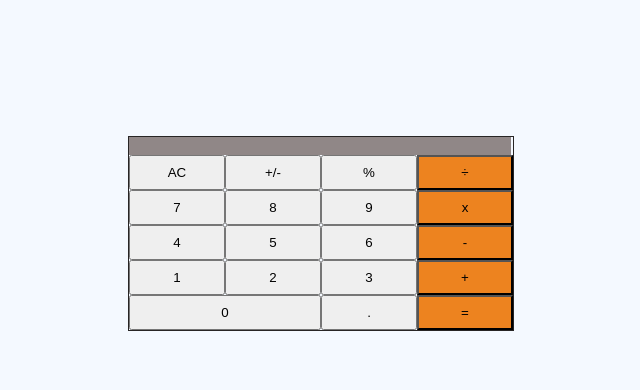
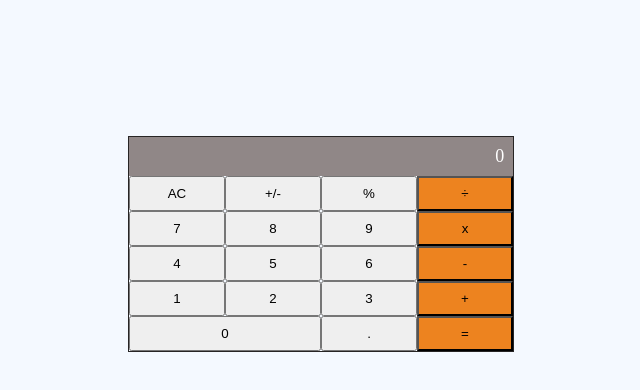
Before and after one commit to TracyMuso/Math-Magicians, a React (Create React App) app: page / in a window 1280 px wide. Shown: the top 390 px of the page, without its empty margins (327-967 px from the left). Built offline with nearby package versions, Linux system fonts and the light colour scheme.

Commit message:
complete event handlers

```diff
--- a/src/App.css
+++ b/src/App.css
@@ -17,7 +17,7 @@ body {
 }
 
 #inputVal {
-  width: 22.8rem;
+  width: 22.9rem;
   background-color: rgb(144, 135, 135);
   text-align: end;
   padding: 0.55rem;
--- a/src/components/calculator.js
+++ b/src/components/calculator.js
@@ -7,31 +7,30 @@ export default class Calculator extends React.Component {
   constructor(props) {
     super(props);
     this.state = {
-      obj: {
-        total: null,
-        next: null,
-        operation: null,
-      },
-      display: '',
+      total: null,
+      next: null,
+      operation: null,
+      display: 0,
     };
+    this.handleChange = this.handleChange.bind(this);
   }
 
   handleChange(e) {
-    const output = calculate(this.state, e.target.textContent);
-    this.setState(output);
+    const btn = e.target.value;
+    this.setState((prevState) => ({ ...calculate(prevState, btn) }), this.displayOutput);
+  }
+
+  displayOutput() {
+    const { total, next } = this.state;
+    if (!next && !total) this.setState({ display: '0' });
+    else this.setState({ display: next ?? total });
   }
 
   render() {
-    const { total, next, operation } = this.state;
+    const { display } = this.state;
     return (
       <div id="calculator">
-        <div id="inputVal">
-          {total}
-          {' '}
-          {operation}
-          {' '}
-          {next}
-        </div>
+        <div id="inputVal">{ display }</div>
         <div id="row1">
           <Button label="AC" id="clear" handleChange={this.handleChange} />
           <Button label="+/-" id="switchSign" handleChange={this.handleChange} />
--- a/src/logic/calculate.js
+++ b/src/logic/calculate.js
@@ -1,7 +1,9 @@
 /* eslint-disable import/prefer-default-export */
 import { operate } from './operation';
 
-const isNum = (item) => !!item.match(/[0-9]+/);
+function isNum(item) {
+  return !!item.match(/[0-9]+/);
+}
 
 export const calculate = (obj, btn) => {
   if (btn === 'AC') {
@@ -21,6 +23,7 @@ export const calculate = (obj, btn) => {
       if (obj.next && obj.next !== '0') {
         return { ...obj, next: obj.next + btn };
       }
+      return { ...obj, next: btn };
     }
     // update next and clear the value if there is no operation
     if (obj.next && obj.next !== '0') {
@@ -38,6 +41,15 @@ export const calculate = (obj, btn) => {
   if (btn === '.') {
     if (obj.next) {
       if (obj.next.includes('.')) {
+        return { ...obj };
+      }
+      return { ...obj, next: `${obj.next}.` };
+    }
+    if (obj.operation) {
+      return { ...obj, next: '0.' };
+    }
+    if (obj.total) {
+      if (obj.total.includes('.')) {
         return {};
       }
       return { ...obj, next: `${obj.total}.` };
```
